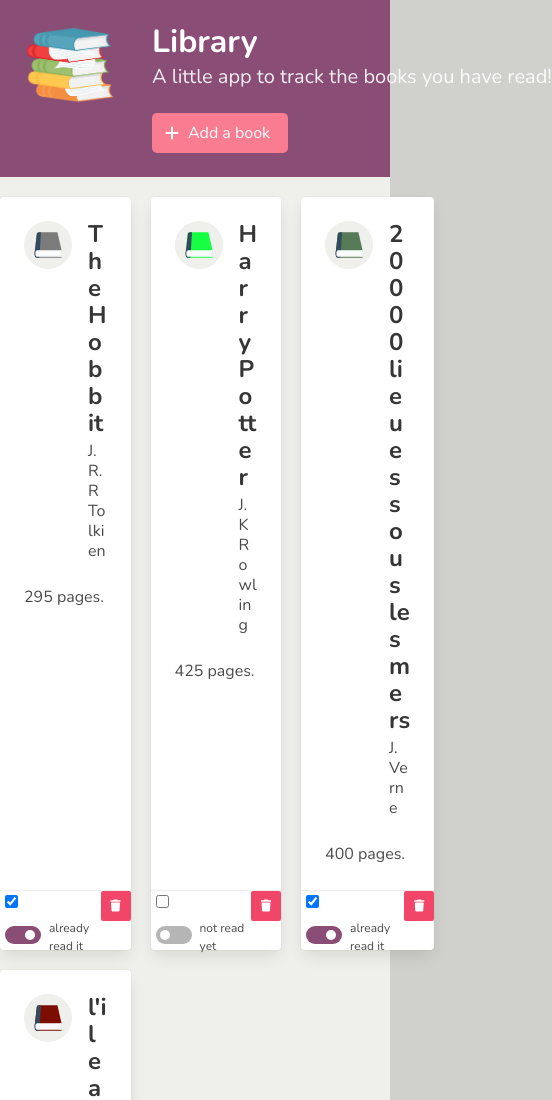
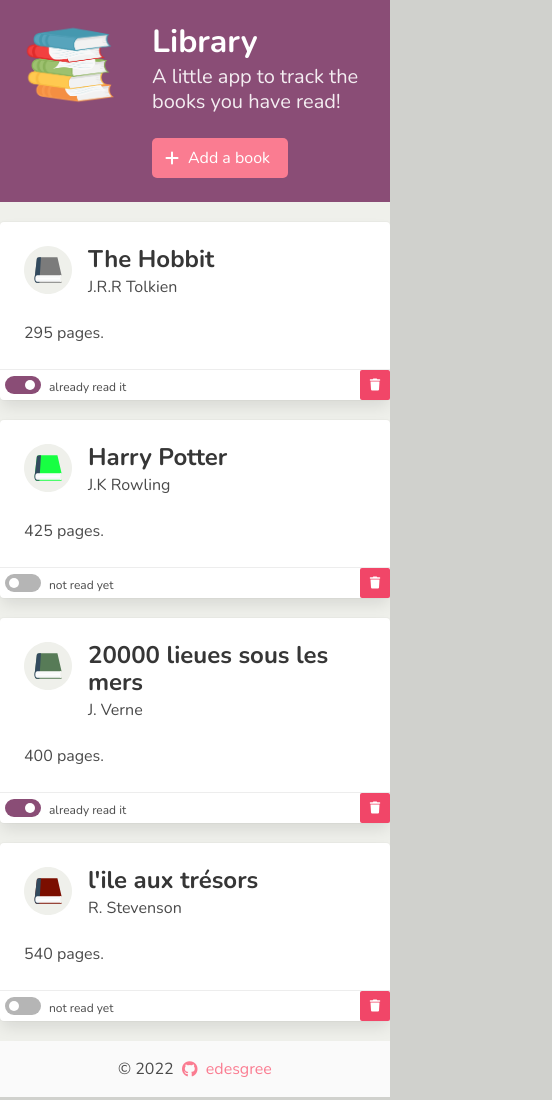
Before and after one commit to edesgree/odin-library-app, a website: page public/index.html in a window 390 px wide. Shown: the top 1100 px of the page, 552 px wide, since content can reach past the window. Drawn offline with nearby package versions, Linux system fonts and the light colour scheme.

Commit message:
responsive, css twiks

```diff
--- a/public/index.html
+++ b/public/index.html
@@ -74,7 +74,7 @@
             <label class="label" >Have you read the book?</label>
             <div class="control">
               <div class="field">
-                <input id="isread" type="checkbox" name="isread" class="switch" checked>
+                <input id="isread" type="checkbox" name="isread" class="switch is-rounded" checked>
                 <label for="isread">Read the book</label>
               </div>
               <!-- <label class="radio">
--- a/src/sass/main.scss
+++ b/src/sass/main.scss
@@ -3,13 +3,23 @@
     color: $grey-dark;
     font-family: $family-primary;
 }
-
+//header
+.hero-body{
+    .media-right{
+        @include mobile{
+            flex:1;
+        }
+    }
+}
 // card book
 .books {
     display: grid;
     gap: 20px;
     grid-template-columns: 1fr 1fr 1fr;
     padding: 20px 0;
+    @include mobile{
+        grid-template-columns: 1fr;
+    }
 }
 .card {
     display: flex;
@@ -32,26 +42,12 @@
         justify-content: space-between;
         .card-footer-isread{
             padding-left: 5px;
-
-            .switch[type=checkbox] {
-                display: inline-block;
-                opacity: 1;
-                outline: 0;
-                position: relative;
-                user-select: none;
-            }
         }
     }
 }
-
-// form
-// input:invalid{
-//     border:solid 2px red;
-// }
-// input:valid{
-//     border:solid 2px green;
-// }
-
+.footer{
+    padding: 1rem 1.5rem;
+}
 // modal
 .modal-card{
     @include from(tablet){
```
Also changed, not shown: src/index.html (+1 -1 lines), public/css/style.css.
